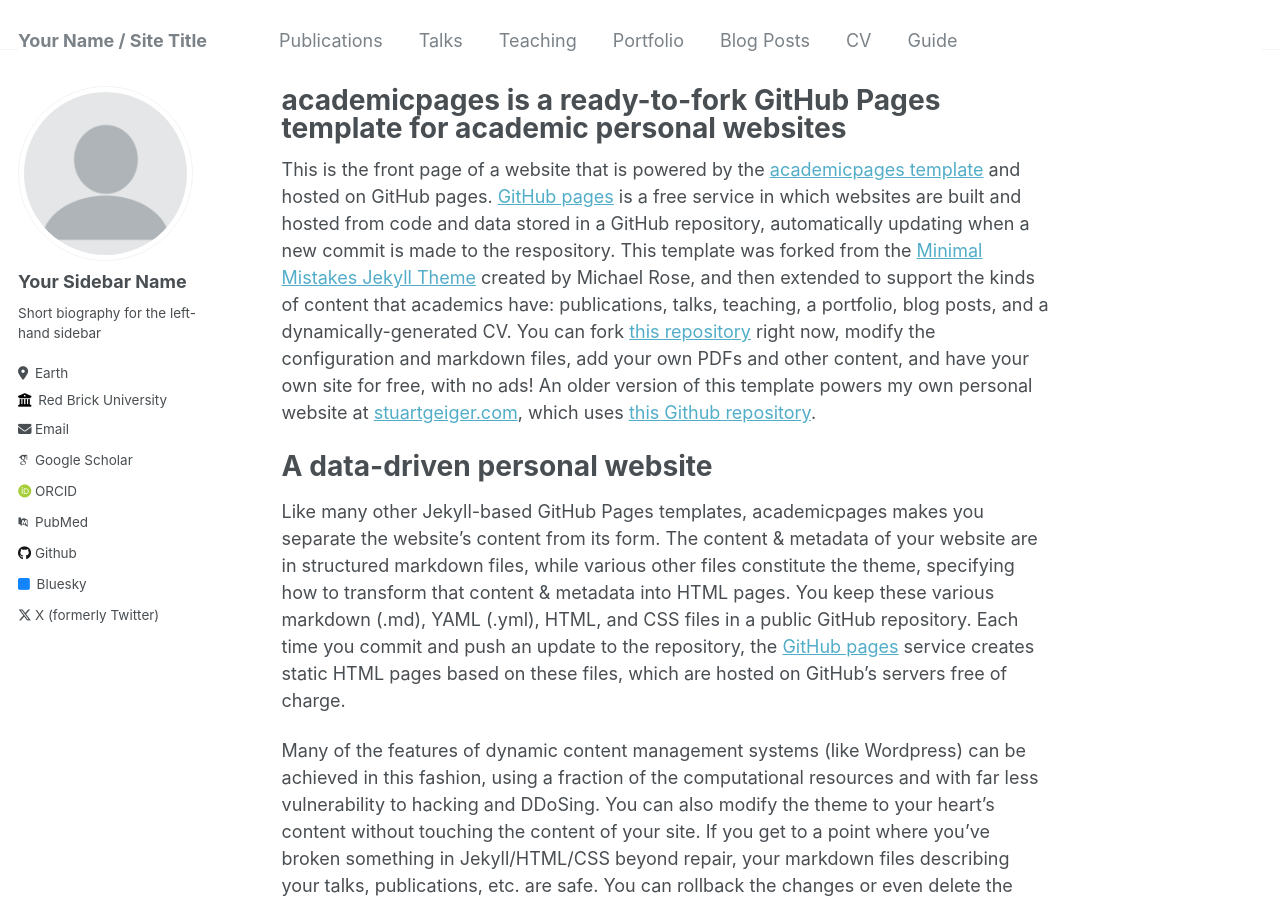
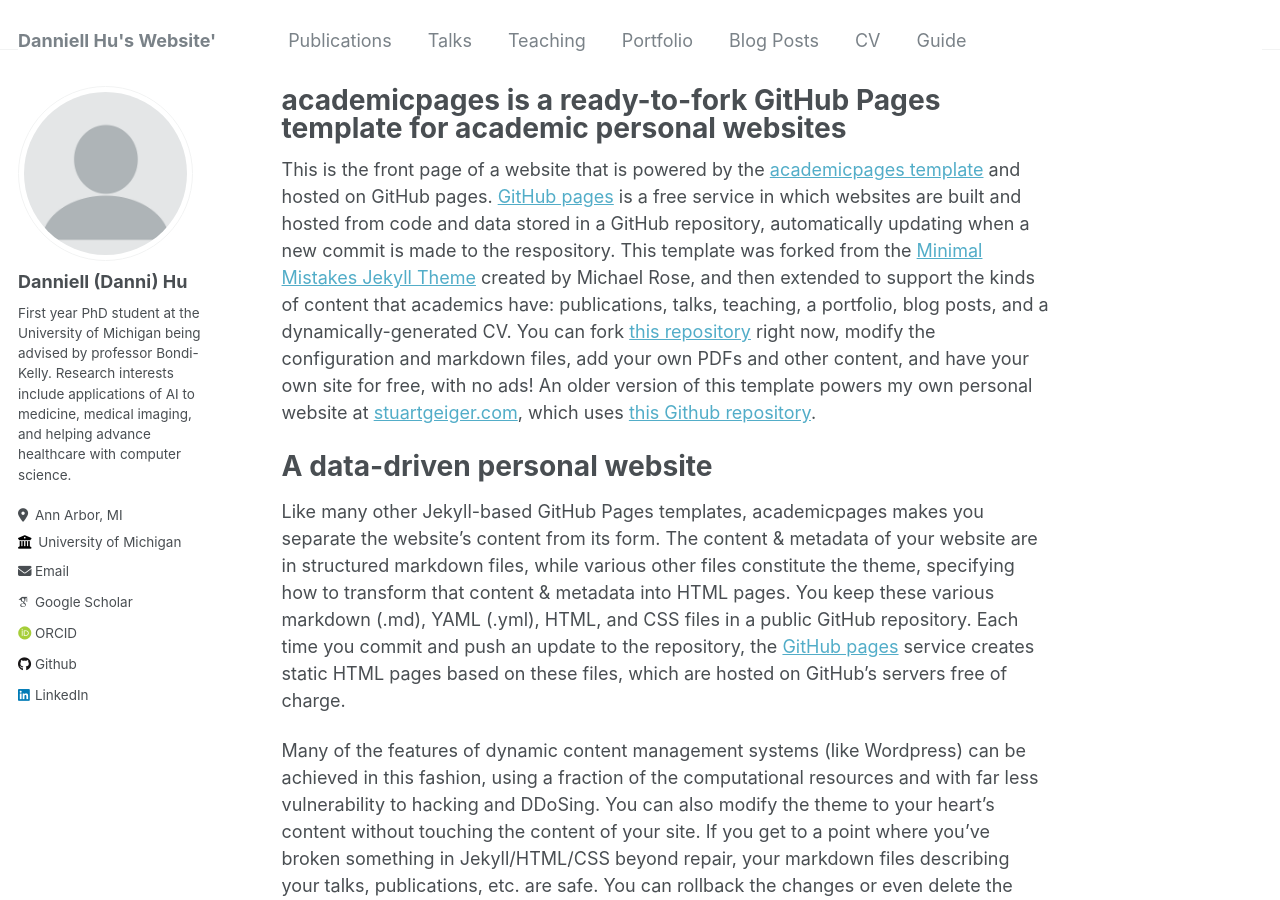
Before and after one commit to Dannihu01/Dannihu01.github.io, a Jekyll site: the page built from _pages/about.md, in a window 1280 px wide and 900 px high. Built offline with Jekyll 4.4.1, drawn with Linux system fonts in a browser that asks for light colours; some web fonts are replaced.

Commit message:
Update name, general information

```diff
--- a/_config.yml
+++ b/_config.yml
@@ -8,7 +8,7 @@
 
 # Basic Site Settings
 locale                   : "en-US"
-title                    : "Your Name / Site Title"
+title                    : "Danniell Hu's Website'"
 title_separator          : "-"
 name                     : &name "Danniell (Danni) Hu"
 description              : &description "personal description"
@@ -22,32 +22,33 @@ repository               : "academicpages/academicpages.github.io"
 author:
   # Biographic information
   avatar           : "profile.png"
-  name             : "Your Sidebar Name"
+  name             : "Danniell (Danni) Hu"
   pronouns         : # example: "she/her"
-  bio              : "Short biography for the left-hand sidebar"
-  location         : "Earth"
-  employer         : "Red Brick University"
+  bio              : "First year PhD student at the University of Michigan being advised by professor Bondi-Kelly. Research interests include
+                     applications of AI to medicine, medical imaging, and helping advance healthcare with computer science."
+  location         : "Ann Arbor, MI"
+  employer         : "University of Michigan"
   uri              : # URL
-  email            : "none@example.org"
+  email            : "dannihu@umich.edu"
 
   # Academic websites
-  arxiv            : # URL - Update with the correct link to your profile
+  # arxiv            : # URL - Update with the correct link to your profile
   googlescholar    : "https://scholar.google.com/citations?user=PS_CX0AAAAAJ"
-  impactstory      : # URL
+  # impactstory      : # URL
   orcid            : "http://orcid.org/yourorcidurl"
-  pubmed           : "https://www.ncbi.nlm.nih.gov/pubmed/?term=john+snow"
-  researchgate     : # URL
+  #  pubmed           : "https://www.ncbi.nlm.nih.gov/pubmed/?term=john+snow"
+  #  researchgate     : # URL
 
   # Repositories and software development
   bitbucket        : # Username - Update with your username on the site
   codepen          : # Username
   dribbble         : # Username
-  github           : "academicpages"
+  github           : "Dannihu01"
   kaggle           : # Username
   stackoverflow    : # User number or user number and name (i.e., use "1" or "1/jeff-atwood")
 
   # Social media
-  bluesky          : "bsky.app" # Replace this with you Bluesky username
+  # bluesky          : "bsky.app" # Replace this with you Bluesky username
   facebook         : # Username
   flickr           : # Username
   foursquare       : # Username
@@ -56,7 +57,7 @@ author:
   keybase          : # Username
   instagram        : # Username
   lastfm           : # Username
-  linkedin         : # Username
+  linkedin         : "danniell-hu"
   mastodon         : # URL
   medium           : # URL
   pinterest        : # Username
@@ -64,7 +65,7 @@ author:
   steam            : # Username
   telegram         : # URL
   tumblr           : # Username
-  twitter          : "UniofOxford"  # Replace this with your X / Twitter handle
+  # twitter          : "UniofOxford"  # Replace this with your X / Twitter handle
   vine             : # Username
   weibo            : # Username
   wikipedia        : # Username
```
Also changed, not shown: Gemfile (+13 -3 lines).
